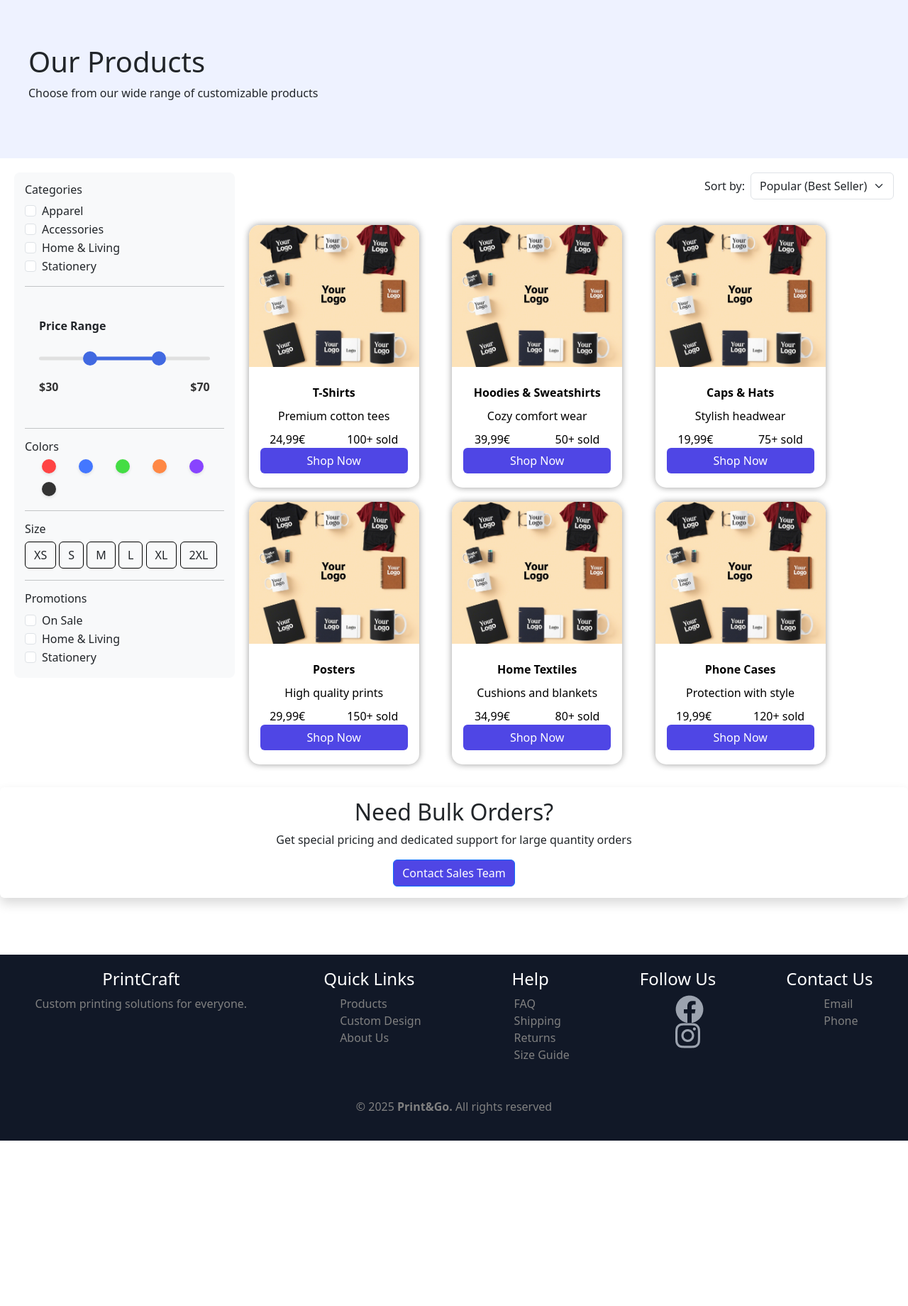
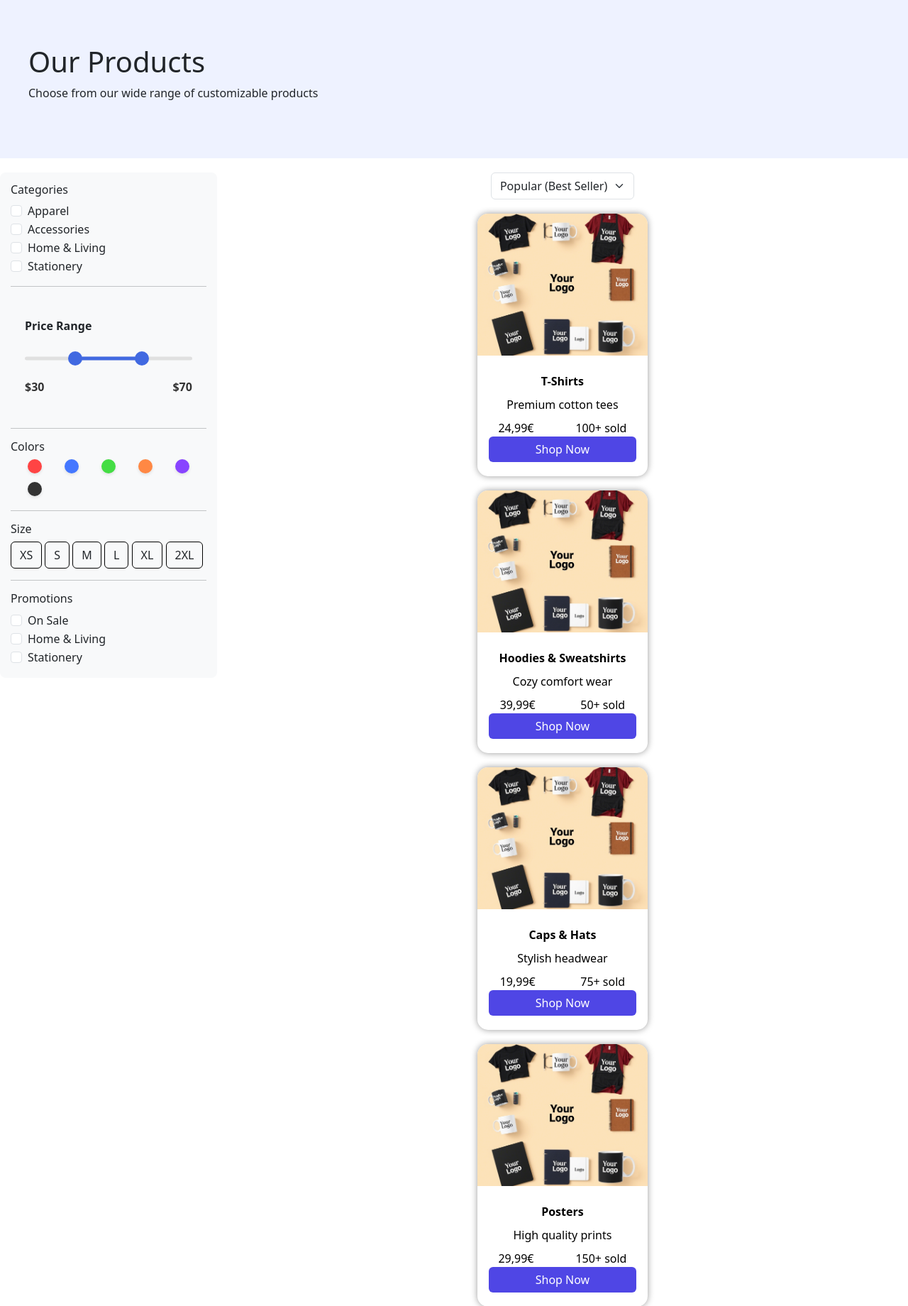
Before and after one commit to Loquitos13/Loquitos13.github.io, a PHP site: page /produtos.html in a window 1280 px wide. Shown: the part 100-1940 px from the top of the page at 71% size. Before the commit the page ends 1707 px from the top, so only its background shows below. Run offline with PHP 8.4, Linux system fonts and the light colour scheme.

Commit message:
catalogo responsivo + filtros resolvido

```diff
--- a/produtos.css
+++ b/produtos.css
@@ -33,11 +33,11 @@
   }
 .containerPrincipal {
     display: flex;
-    gap: 20px;
     width: 100%;
     margin-top: 20px;
     align-items: flex-start;
     flex-wrap: nowrap;
+    justify-content: center;
 }
 
 .filtros {
@@ -171,26 +171,22 @@
 
 .containerOrdenar {
     display: flex;
-    justify-content: space-between;
-    /* Distribui o espaço entre os elementos */
-    align-items: center;
-    padding: 0 20px;
 }
 
-.produtos {
+#produtos {
     display: flex;
     flex-direction: column;
-    justify-content: flex-start;
-    width: 75%;
-    box-sizing: border-box;
+    justify-content: space-between;
+    align-items: center;
+    align-self: center;
+    width: 80%;
 }
 
 .containerProdutos {
     margin-top: 0;
     display: flex;
-    flex-wrap: wrap;
-    gap: 5%;
-    width: 100%;
+    flex-direction: column;
+    gap: 20px;
 }
 
 .boxItem {
@@ -217,7 +213,8 @@
     text-decoration: none;
     color: black;
     transition: transform 1s;
-    margin-bottom: 20px;
+    width: max-content;
+    justify-content: center;
 }
 
 .boxItemLink:hover {
--- a/produtos.html
+++ b/produtos.html
@@ -17,6 +17,7 @@
     overflow: auto;
     align-items: center;
   }
+
   #menu-mobile {
     display: none;
     position: absolute;
@@ -60,31 +61,35 @@
     color: black;
     cursor: pointer;
   }
+
   #logo-header-mobile {
     display: none;
     background: none;
-   border:none;
+    border: none;
   }
 
 
   /* Ajustes para telas menores */
   @media (max-width: 768px) {
-   body{
+    body {
       width: 100%;
     }
-   #a-logo-header-mobile{
+
+    #a-logo-header-mobile {
       display: flex;
       width: max-content;
       justify-content: center;
       padding-top: 20px;
       width: 100%;
     }
+
     #logo-header-mobile {
       display: block;
       width: 100px;
       height: auto;
       margin: 0 auto;
     }
+
     #menu-toggle {
       display: block;
       top: 0;
@@ -95,7 +100,8 @@
       height: 100%;
       overflow: hidden;
     }
- #menu-mobile li{
+
+    #menu-mobile li {
       list-style: none;
     }
 
@@ -107,13 +113,17 @@
       align-self: flex-end;
       justify-content: center;
     }
+
     .container {
       display: none;
     }
-   .left, .right {
+
+    .left,
+    .right {
       width: 100%;
       justify-content: center;
     }
+
     .left a {
       width: auto;
     }
@@ -123,10 +133,13 @@
       height: auto;
       padding: 20px 0;
     }
-   .esqHeroe, .dirHeroe {
+
+    .esqHeroe,
+    .dirHeroe {
       width: 100%;
       text-align: center;
     }
+
     .dirHeroe img {
       position: static;
       height: auto;
@@ -140,6 +153,7 @@
       width: 100%;
       gap: 20px;
     }
+
     .feedback-carousel-container {
       max-width: 90%;
       max-height: 400px;
@@ -148,9 +162,11 @@
     #featureSection {
       padding: 5vh;
     }
+
     #containerFeatures {
       flex-direction: column;
     }
+
     .featureBox p {
       width: 90%;
     }
@@ -159,28 +175,32 @@
       text-align: center;
       font-size: 100%;
     }
+
     #cta p {
       text-align: center;
       font-size: 90%;
     }
+
     footer {
       text-align: center;
     }
+
     #containerFooter {
       flex-direction: column;
       align-items: center;
       gap: 20px;
     }
   }
-
 </style>
 
 <body>
 
-  <a href="/" class="d-flex align-items-center mb-3 mb-md-0 me-md-auto link-body-emphasis text-decoration-none" id="a-logo-header-mobile">
+  <a href="/" class="d-flex align-items-center mb-3 mb-md-0 me-md-auto link-body-emphasis text-decoration-none"
+    id="a-logo-header-mobile">
     <img src="imagens/Print&Go.png" alt="" style="width: 100px;" id="logo-header-mobile">
   </a>
   <button id="menu-toggle">☰</button>
+
   <div id="menu-mobile">
     <li class="nav-item"><a href="#" class="nav-link"><svg xmlns="http://www.w3.org/2000/svg" height="24px"
           viewBox="0 -960 960 960" width="24px" fill="#0d6efd">
@@ -243,6 +263,7 @@
 
   <div class="containerPrincipal">
     <hr>
+
     <div class="filtros">
       <div>
         <h6>Categories</h6>
@@ -294,18 +315,6 @@
           <span class="price-label">$<span id="value-max">70</span></span>
         </div>
       </div>
-      <!--
-      <div class="container-range mb-4">
-        <h6 class="mb-3 fw-semibold">Price Range</h6>
-
-        <input type="range" class="form-range w-100 custom-range" min="0" max="100">
-
-        <div class="d-flex justify-content-between mt-2 w-100">
-          <span>$0</span>
-          <span>$100</span>
-        </div>
-      </div>-->
-
       <hr>
       <div class="color-selector">
         <h6>Colors</h6>
@@ -366,15 +375,135 @@
         </div>
       </div>
     </div>
-    <div class="produtos">
-      <div class="d-flex justify-content-end lign-items-center gap-2 mb-3 containerOrdenar">
-        <span>Sort by:</span>
+    <div id="produtos">
+      <div class="container-filtros">
+        <button id="filters-toggle">Filters</button>
+        <div id="filters-sidebar" class="d-flex justify-content-end lign-items-center gap-2 mb-3">
+          <button id="close-filters">X</button>
+
+          <div class="filtros-mobile">
+            <!-- Categorias -->
+            <div>
+              <h6>Categories</h6>
+              <div class="form-check">
+                <input class="form-check-input" type="checkbox" value="" id="defaultCategory1">
+                <label class="form-check-label" for="labelCategory1">
+                  Apparel
+                </label>
+              </div>
+              <div class="form-check">
+                <input class="form-check-input" type="checkbox" value="" id="defaultCategory2">
+                <label class="form-check-label" for="labelCategory2">
+                  Accessories
+                </label>
+              </div>
+              <div class="form-check">
+                <input class="form-check-input" type="checkbox" value="" id="defaultCategory3">
+                <label class="form-check-label" for="labelCategory3">
+                  Home & Living
+                </label>
+              </div>
+              <div class="form-check">
+                <input class="form-check-input" type="checkbox" value="" id="defaultCategory4">
+                <label class="form-check-label" for="labelCategory4">
+                  Stationery
+                </label>
+              </div>
+            </div>
+            <hr>
+            <div class="range-container">
+              <h6 class="mb-3 fw-semibold">Price Range</h6>
+
+              <!-- Slider de intervalo duplo -->
+              <div class="double-range-slider">
+                <div class="slider-track">
+                  <div class="slider-track-highlight" id="track-highlight"></div>
+                </div>
+
+                <div class="slider-thumb" id="thumb-min"></div>
+                <div class="slider-thumb" id="thumb-max"></div>
+
+                <input type="range" class="range-input" id="range-min" min="0" max="100" value="30">
+                <input type="range" class="range-input" id="range-max" min="0" max="100" value="70">
+              </div>
+
+              <div class="price-labels mt-2">
+                <span class="price-label">$<span id="value-min">30</span></span>
+                <span class="price-label">$<span id="value-max">70</span></span>
+              </div>
+            </div>
+            <hr>
+            <div class="color-selector">
+              <h6>Colors</h6>
+              <div class="d-flex gap-2 flex-wrap">
+                <div class="form-check form-check-inline m-0">
+                  <input class="form-check-input visually-hidden" type="radio" name="colors" id="colorRed" value="red">
+                  <label class="color-circle bg-red" for="colorRed"></label>
+                </div>
+                <div class="form-check form-check-inline m-0">
+                  <input class="form-check-input visually-hidden" type="radio" name="colors" id="colorBlue" value="blue">
+                  <label class="color-circle bg-blue" for="colorBlue"></label>
+                </div>
+                <div class="form-check form-check-inline m-0">
+                  <input class="form-check-input visually-hidden" type="radio" name="colors" id="colorGreen" value="green">
+                  <label class="color-circle bg-green" for="colorGreen"></label>
+                </div>
+                <div class="form-check form-check-inline m-0">
+                  <input class="form-check-input visually-hidden" type="radio" name="colors" id="colorOrange" value="orange">
+                  <label class="color-circle bg-orange" for="colorOrange"></label>
+                </div>
+                <div class="form-check form-check-inline m-0">
+                  <input class="form-check-input visually-hidden" type="radio" name="colors" id="colorPurple" value="purple">
+                  <label class="color-circle bg-purple" for="colorPurple"></label>
+                </div>
+                <div class="form-check form-check-inline m-0">
+                  <input class="form-check-input visually-hidden" type="radio" name="colors" id="colorBlack" value="black">
+                  <label class="color-circle bg-black" for="colorBlack"></label>
+                </div>
+              </div>
+            </div>
+            <hr>
+            <div>
+              <h6>Size</h6>
+              <button type="button" class="btn btnSize">XS</button>
+              <button type="button" class="btn btnSize">S</button>
+              <button type="button" class="btn btnSize">M</button>
+              <button type="button" class="btn btnSize">L</button>
+              <button type="button" class="btn btnSize">XL</button>
+              <button type="button" class="btn btnSize">2XL</button>
+            </div>
+            <hr>
+            <div>
+              <h6>Promotions</h6>
+              <div class="form-check">
+                <input class="form-check-input" type="checkbox" value="" id="defaultCheck1">
+                <label class="form-check-label" for="defaultCheck1">
+                  On Sale
+              </div>
+              <div class="form-check">
+                <input class="form-check-input" type="checkbox" value="" id="defaultCheck1">
+                <label class="form-check-label" for="defaultCheck1">
+                  Home & Living
+              </div>
+              <div class="form-check">
+                <input class="form-check-input" type="checkbox" value="" id="defaultCheck1">
+                <label class="form-check-label" for="defaultCheck1">
+                  Stationery
+              </div>
+            </div>
+            <hr>
+            <!-- Botão de Aplicar -->
+            <button id="apply-filters" class="btn btn-primary">Apply Filters</button>
+          </div>
+        </div>
+        <div class="containerOrdenar">
           <select class="form-select" style="width: auto;" aria-label="Sort options">
             <option selected>Popular (Best Seller)</option>
             <option value="1">Newest</option>
             <option value="2">Relevant</option>
             <option value="3">Sought-After</option>
           </select>
+        </div>
       </div>
       <div class="containerProdutos">
         <a href="" class="boxItemLink">
@@ -517,6 +646,12 @@
     <p class="direitos"> &#169; 2025 <b>Print&Go. </b>All rights reserved</p>
 
   </footer>
+
+
+
+  <!-- Overlay para fechar ao clicar fora -->
+  <div id="filters-overlay"></div>
+
   <script src="https://cdn.jsdelivr.net/npm/@popperjs/core@2.11.6/dist/umd/popper.min.js"></script>
   <script src="https://cdn.jsdelivr.net/npm/bootstrap@5.3.0/dist/js/bootstrap.min.js"></script>
   <script src="produtos.js"></script>
```
Also changed, not shown: other parts of produtos.css (+77 -0 lines). Lines whose indentation alone changed are shown as unchanged.
